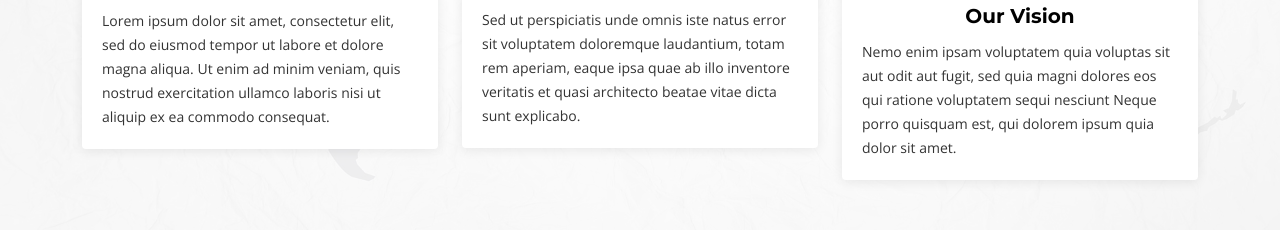
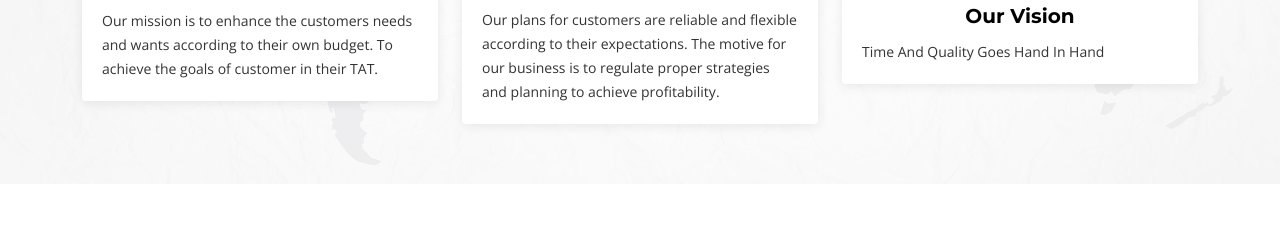
Before and after one commit to patilfabricators/patilfabricators.github.io, a plain HTML site: page index.html in a window 1280 px wide. Shown: the part 1344-1574 px from the top of the page. Drawn offline with nearby package versions, Linux system fonts and the light colour scheme.

Commit message:
changing lorem sections

```diff
--- a/index.html
+++ b/index.html
@@ -74,7 +74,7 @@
             <div class="carousel-container">
               <div class="container">
                 <h2 class="animate__animated animate__fadeInDown">We are professional</h2>
-                <p class="animate__animated animate__fadeInUp">Lorem ipsum dolor sit amet, consectetur adipiscing elit, sed do eiusmod tempor incididunt ut labore et dolore magna aliqua. Ut enim ad minim veniam, quis nostrud exercitation ullamco laboris nisi ut aliquip ex ea commodo consequat.</p>
+                <p class="animate__animated animate__fadeInUp">Professionalism plays a vital role.</p>
                 <a href="#about" class="btn-get-started scrollto animate__animated animate__fadeInUp">Get Started</a>
               </div>
             </div>
@@ -182,7 +182,7 @@
               </div>
               <h2 class="title"><a href="#">Our Mission</a></h2>
               <p>
-                Lorem ipsum dolor sit amet, consectetur elit, sed do eiusmod tempor ut labore et dolore magna aliqua. Ut enim ad minim veniam, quis nostrud exercitation ullamco laboris nisi ut aliquip ex ea commodo consequat.
+                Our mission is to enhance the customers needs and wants according to their own budget. To achieve the goals of customer in their TAT.
               </p>
             </div>
           </div>
@@ -195,7 +195,7 @@
               </div>
               <h2 class="title"><a href="#">Our Plan</a></h2>
               <p>
-                Sed ut perspiciatis unde omnis iste natus error sit voluptatem doloremque laudantium, totam rem aperiam, eaque ipsa quae ab illo inventore veritatis et quasi architecto beatae vitae dicta sunt explicabo.
+                Our plans for customers are reliable and flexible according to their expectations. The motive for our business is to regulate proper strategies and planning to achieve profitability.
               </p>
             </div>
           </div>
@@ -208,7 +208,7 @@
               </div>
               <h2 class="title"><a href="#">Our Vision</a></h2>
               <p>
-                Nemo enim ipsam voluptatem quia voluptas sit aut odit aut fugit, sed quia magni dolores eos qui ratione voluptatem sequi nesciunt Neque porro quisquam est, qui dolorem ipsum quia dolor sit amet.
+                Time And Quality Goes Hand In Hand
               </p>
             </div>
           </div>
@@ -2054,7 +2054,7 @@
       <div class="container text-center" data-aos="zoom-in">
         <h3>Call To Action</h3>
         <p>Reach us on WhatsApp</p>
-        <a class="cta-btn" target="_blank" href="https://wa.me/9922443078">WhatsApp</a>
+        <a class="cta-btn" target="_blank" href="https://wa.me/919922443078">WhatsApp</a>
       </div>
     </section><!-- End Call To Action Section -->
     <br><br>
```
